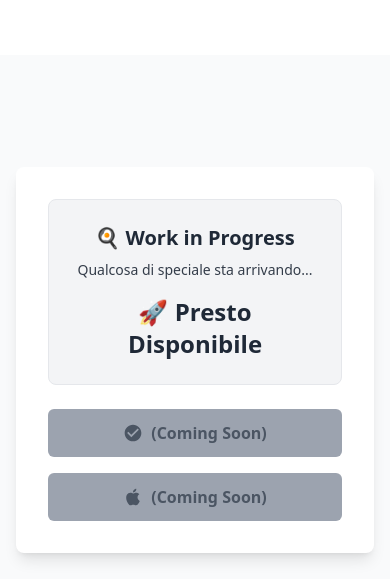
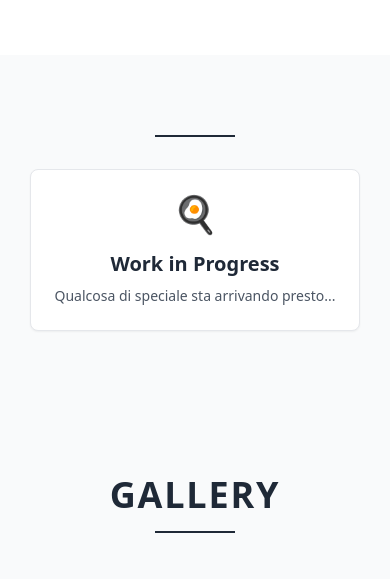
Before and after one commit to patriziopezzilli/ristorante-monopoli, a React (Vite) app: page / in a window 390 px wide. Shown: the part 3700-4279 px from the top of the page. Built offline with nearby package versions, Linux system fonts and the light colour scheme; grey boxes are pictures that could not be loaded.

Commit message:
Completely rewrite wallet section to match site style: simple centered layout with minimal design

```diff
--- a/components/LoyaltyCard.tsx
+++ b/components/LoyaltyCard.tsx
@@ -17,43 +17,16 @@ const LoyaltyCard: React.FC = () => {
   return (
     <section id="loyalty" className="py-16 bg-gray-50 md:hidden">
       <div className="container mx-auto px-4 sm:px-6 lg:px-8">
-        <div className="text-center mb-12">
-          <h2 className="text-3xl md:text-4xl font-bold text-gray-800 mb-4">{t('loyalty.title')}</h2>
-          <p className="text-lg text-gray-600 max-w-2xl mx-auto">{t('loyalty.description')}</p>
-        </div>
+        <div className="text-center">
+          <h2 className="text-3xl md:text-4xl font-bold uppercase tracking-wider text-gray-800 mb-4">{t('loyalty.title')}</h2>
+          <div className="w-20 h-0.5 bg-gray-800 mx-auto mb-6"></div>
+          <p className="text-lg text-gray-600 max-w-2xl mx-auto mb-8">{t('loyalty.description')}</p>
 
-        <div className="flex justify-center">
-          <div className="bg-white rounded-lg shadow-lg p-8 max-w-md w-full">
-            <div className="text-center mb-6">
-              <div className="bg-gray-100 text-gray-800 rounded-lg p-6 mb-4 border border-gray-200">
-                <h3 className="text-xl font-bold mb-2">🍳 Work in Progress</h3>
-                <p className="text-sm opacity-90">Qualcosa di speciale sta arrivando...</p>
-                <div className="mt-4 text-2xl font-bold">🚀 Presto Disponibile</div>
-              </div>
-            </div>
-
-            <div className="space-y-4">
-              <button
-                onClick={addToGooglePay}
-                className="w-full bg-gray-400 text-gray-600 py-3 px-4 rounded-md font-semibold cursor-not-allowed flex items-center justify-center gap-2"
-                disabled
-              >
-                <svg className="w-5 h-5" viewBox="0 0 24 24" fill="currentColor">
-                  <path d="M12 2C6.48 2 2 6.48 2 12s4.48 10 10 10 10-4.48 10-10S17.52 2 12 2zm-2 15l-5-5 1.41-1.41L10 14.17l7.59-7.59L19 8l-9 9z"/>
-                </svg>
-                {t('loyalty.googlePay')} (Coming Soon)
-              </button>
-
-              <button
-                onClick={addToAppleWallet}
-                className="w-full bg-gray-400 text-gray-600 py-3 px-4 rounded-md font-semibold cursor-not-allowed flex items-center justify-center gap-2"
-                disabled
-              >
-                <svg className="w-5 h-5" viewBox="0 0 24 24" fill="currentColor">
-                  <path d="M18.71 19.5c-.83 1.24-1.71 2.45-3.05 2.47-1.34.03-1.77-.79-3.29-.79-1.53 0-2 .77-3.27.82-1.31.05-2.3-1.32-3.14-2.53C4.25 17 2.94 12.45 4.7 9.39c.87-1.52 2.43-2.48 4.12-2.51 1.28-.02 2.5.87 3.29.87.78 0 2.26-1.07 3.81-.91.65.03 2.47.26 3.64 1.98-.09.06-2.17 1.28-2.15 3.81.03 3.02 2.65 4.03 2.68 4.04-.03.07-.42 1.44-1.38 2.83M13 3.5c.73-.83 1.94-1.46 2.94-1.5.13 1.17-.34 2.35-1.04 3.19-.69.85-1.83 1.51-2.95 1.42-.15-1.15.41-2.35 1.05-3.11z"/>
-                </svg>
-                {t('loyalty.appleWallet')} (Coming Soon)
-              </button>
+          <div className="text-center">
+            <div className="inline-block bg-white border border-gray-200 rounded-lg p-6 shadow-sm">
+              <div className="text-4xl mb-4">🍳</div>
+              <h3 className="text-xl font-semibold text-gray-800 mb-2">Work in Progress</h3>
+              <p className="text-gray-600 text-sm">Qualcosa di speciale sta arrivando presto...</p>
             </div>
           </div>
         </div>
```
